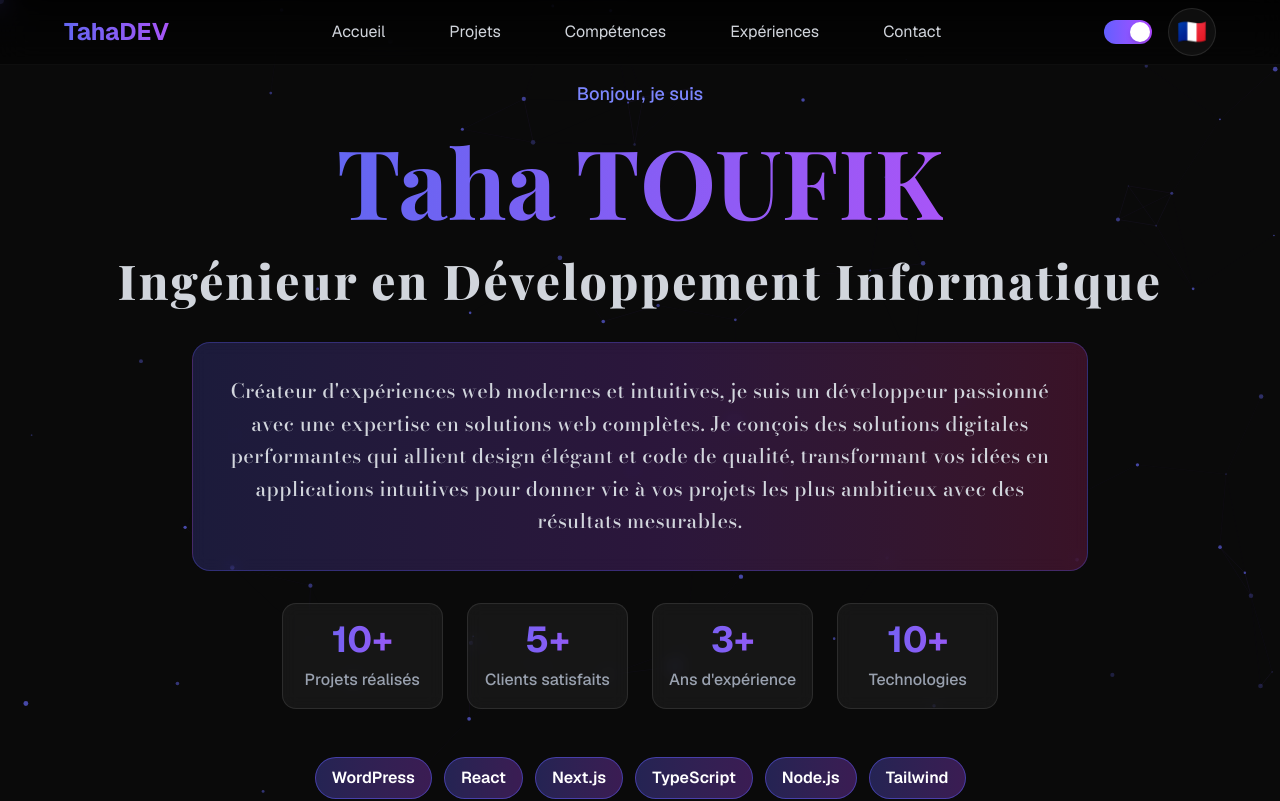
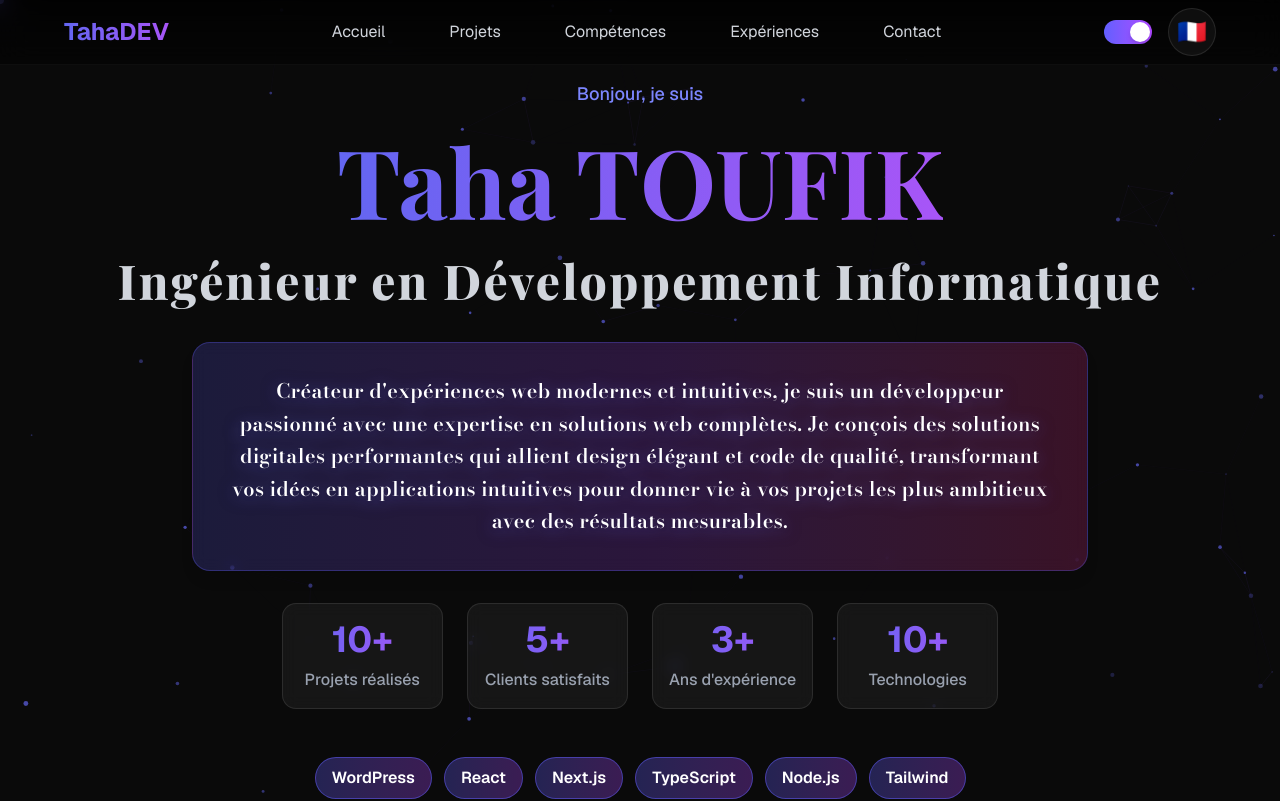
Before and after one commit to TOUFIK-Taha98/portfolio_dev, a Next.js app: page / in a window 1280 px wide. Shown: the top 801 px of the page. Built offline with nearby package versions, Linux system fonts and the light colour scheme.

Commit message:
✨ Improve hero text readability with better contrast and shadow effects

```diff
--- a/components/sections/hero.tsx
+++ b/components/sections/hero.tsx
@@ -65,16 +65,20 @@ export default function Hero() {
             transition={{ duration: 0.5, delay: 0.7 }}
             className="max-w-4xl mx-auto mb-8"
           >
-            <div className="bg-gradient-to-r from-indigo-500/10 via-purple-500/10 to-pink-500/10 dark:from-indigo-500/20 dark:via-purple-500/20 dark:to-pink-500/20 backdrop-blur-sm border border-indigo-200 dark:border-indigo-500/30 rounded-2xl p-6 md:p-8">
+            <div className="bg-gradient-to-r from-indigo-500/10 via-purple-500/10 to-pink-500/10 dark:from-indigo-500/20 dark:via-purple-500/20 dark:to-pink-500/20 backdrop-blur-sm border border-indigo-200 dark:border-indigo-500/30 rounded-2xl p-6 md:p-8 shadow-lg">
               <p
-                className="text-base md:text-lg lg:text-xl text-gray-800 dark:text-gray-300 text-center leading-relaxed font-normal"
+                className="text-base md:text-lg lg:text-xl text-center leading-relaxed font-normal"
                 style={{
                   fontFamily: 'var(--font-bodoni), var(--font-playfair), Georgia, "Times New Roman", serif',
-                  fontWeight: 500,
-                  letterSpacing: '0.02em'
+                  fontWeight: 600,
+                  letterSpacing: '0.02em',
+                  color: '#1f2937',
+                  textShadow: '0 2px 4px rgba(0, 0, 0, 0.1)',
                 }}
               >
-                {t("hero.professional_message")}
+                <span className="dark:text-white dark:drop-shadow-[0_2px_8px_rgba(99,102,241,0.5)]">
+                  {t("hero.professional_message")}
+                </span>
               </p>
             </div>
           </motion.div>
```
